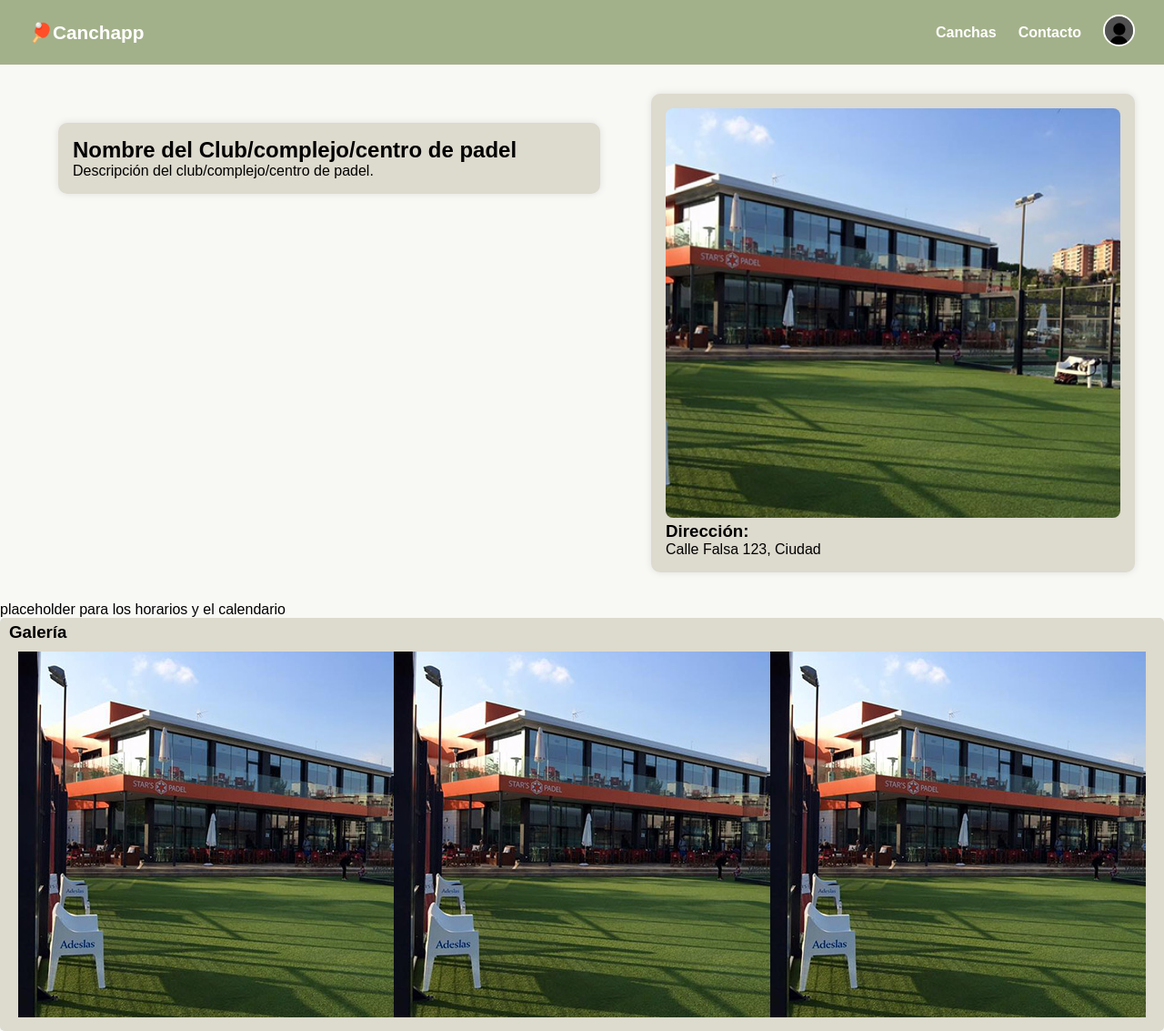
After one commit to Kaz-zet/ProyectoFinal, a PHP site: page /cancha.html in a window 1280 px wide. The commit adds this page. Shown: the whole page at 91% size. Run offline with PHP 8.4, Linux system fonts and the light colour scheme.

Commit message:
Apartado de canchas
Hice la mayoria de cosas de la pagina de las canchas, lo unico q faltaria es la seccion de comentarios  e implementar el calendario/horarios a futuro

```diff
--- /dev/null
+++ b/vista/cancha.html
@@ -0,0 +1,66 @@
+<!DOCTYPE html>
+<html lang="en">
+<head>
+    <meta charset="UTF-8">
+    <meta name="viewport" content="width=device-width, initial-scale=1.0">
+    <title>Club</title>
+    <link rel="stylesheet" href="css/cancha.css">
+</head>
+<body>
+    <!-- Sidebar móvil -->
+    <div class="sidebar" id="sidebar">
+        <a href="index.html">Canchas</a>
+        <a href="contacto.html">Contacto</a>
+        <a href="perfil.html">Perfil</a>
+    </div>
+
+        <!-- Header -->
+        <header>
+            <div class="logo">
+            <span class="logo-text">🏓Canchapp</span>
+        </div>
+
+        <nav>
+            <a href="index.html">Canchas</a>
+            <a href="contacto.html">Contacto</a>
+            <a href="perfil.html">
+                <img src="images/perfil.jpg" alt="Perfil" class="profile-pic" />
+            </a>
+        </nav>
+
+        <div class="menu" onclick="toggleSidebar()">☰</div>
+    </header>
+    <main>
+        <div class="club-contenedor">
+            <div class="datos-club">
+                <div class="club">
+                    <div class="nombre-club"><h2>Nombre del Club/complejo/centro de padel</h2></div>
+                    <div class="descripcion"><p>Descripción del club/complejo/centro de padel.</p></div>
+                </div>
+            </div>
+            <div class="apartado-club">
+                <img src="images/club.jpg" alt="Imagen del Club">
+                <p><h3>Dirección:</h3> Calle Falsa 123, Ciudad</p>
+            </div>
+        </div>
+        <div class="horarios">
+            placeholder para los horarios y el calendario
+        </div>
+        <div class="galeria">
+            <h3>Galería</h3>
+            <div class="imagenes-galeria">
+                <div class="tamaño-imagenes">
+                    <div class="imagen"><img src="images/club.jpg" alt="Imagen 1"></div>
+                    <div class="imagen"><img src="images/club.jpg" alt="Imagen 2"></div>
+                    <div class="imagen"><img src="images/club.jpg" alt="Imagen 3"></div>
+                </div>
+            </div>
+        </div>
+    </main>
+    <script>
+        function toggleSidebar() {
+            document.getElementById('sidebar').classList.toggle('active');
+        }
+    </script>
+</body>
+</html>
--- /dev/null
+++ b/vista/css/cancha.css
@@ -0,0 +1,156 @@
+/* * Sirve para poner "reglas generales" a la pagina */
+* {
+    margin: 0;
+    padding: 0;
+    box-sizing: border-box;
+}
+
+body {
+    font-family: Arial, sans-serif;
+    background-color: #f8f8f5;
+    overflow-x: hidden;
+}
+
+.datos-club {
+    flex: 1;
+    gap: 1.5rem;
+    padding: 2rem;
+}
+
+.club-contenedor {
+    display: flex;
+    gap: 1.5rem;
+    padding: 2rem;
+}
+.club   {
+    background-color: #dddace;
+    border-radius: 10px;
+    padding: 1rem;
+    box-shadow: 0 0 8px rgba(0, 0, 0, 0.1);
+    text-align: left;
+}
+
+.apartado-club {
+    background-color: #dddace;
+    border-radius: 10px;
+    padding: 1rem;
+    box-shadow: 0 0 8px rgba(0, 0, 0, 0.1);
+}
+
+.apartado-club img {
+    width: 500px;
+    height: 450px;
+    object-fit: cover;
+    border-radius: 8px;
+}
+
+.galeria {
+    background-color: #dddace;
+    padding: 5px 10px;
+    border-radius: 5px;
+    white-space: nowrap; /*hace que no se divida en lineas si lo que ponemos es muy largo*/
+}
+
+.tamaño-imagenes {
+    display: flex;
+    overflow-x: auto;
+    scroll-behavior: smooth;
+    padding: 10px;
+}
+
+.imagen {
+    display: flex;
+    justify-content: space-between;
+    align-items: center;
+    width: 80%;
+    margin: auto;
+    overflow: hidden;
+}
+
+header {
+    background-color: #A3B18A;
+    color: white;
+    padding: 1rem 2rem;
+    display: flex;
+    justify-content: space-between;
+    align-items: center;
+    position: relative;
+}
+
+.logo {
+    font-size: 1.5rem;
+    font-weight: bold;
+    display: flex;
+    align-items: center;
+    gap: 0.5rem;
+}
+
+.logo-text {
+    font-size: 1.3rem;
+}
+
+nav {
+    display: flex;
+    align-items: center;
+    gap: 1.5rem;
+}
+
+nav a {
+    color: white;
+    text-decoration: none;
+    font-weight: bold;
+}
+
+.profile-pic {
+    width: 35px;
+    height: 35px;
+    border-radius: 50%;
+    object-fit: cover;
+    border: 2px solid white;
+}
+
+.menu {
+    display: none;
+    font-size: 1.5rem;
+  cursor: pointer;
+}
+
+.sidebar {
+    position: fixed;
+    top: 0;
+    left: -100%;
+    width: 250px;
+    height: 100%;
+    background-color: #A3B18A;
+    padding: 2rem 1rem;
+    transition: left 0.3s ease;
+    z-index: 1000;
+}
+
+.sidebar.active {
+    left: 0;
+}
+
+.sidebar a {
+    display: block;
+    margin-bottom: 1rem;
+    color: white;
+    font-weight: bold;
+    text-decoration: none;
+}
+
+/* Responsive */
+@media (max-width: 768px) {
+  nav {
+    display: none;
+  }
+
+  .menu {
+    display: block;
+    color: white;
+  }
+
+  .profile-pic {
+    display: none;
+  }
+}
--- a/vista/css/index.css
+++ b/vista/css/index.css
@@ -1,3 +1,4 @@
+/* * Sirve para poner "reglas generales" a la pagina */
 * {
   margin: 0;
   padding: 0;
@@ -120,6 +121,11 @@ nav a {
   font-weight: bold;
 }
 
+.cancha button a {
+  color: white;
+  text-decoration: none;
+}
+
 /* Responsive */
 @media (max-width: 768px) {
   nav {
```
Also changed, not shown: vista/css/perfil.css (+7 -20 lines), vista/index.html (+7 -8 lines), vista/images/club.jpg (added).
